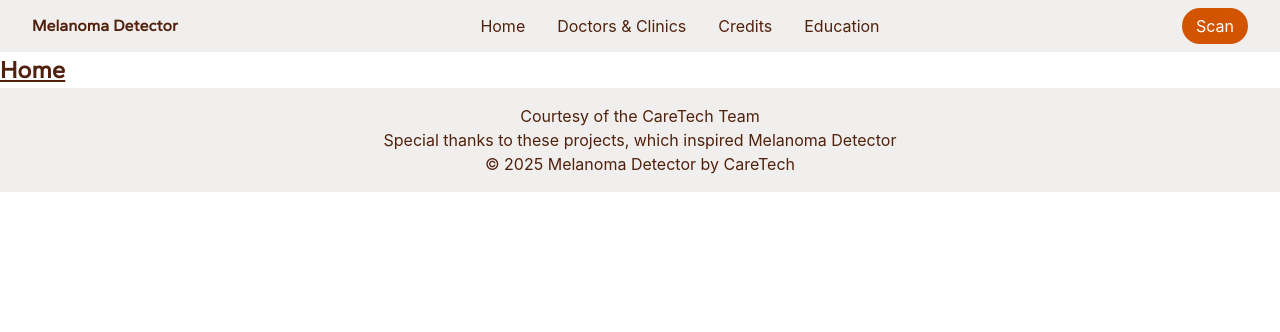
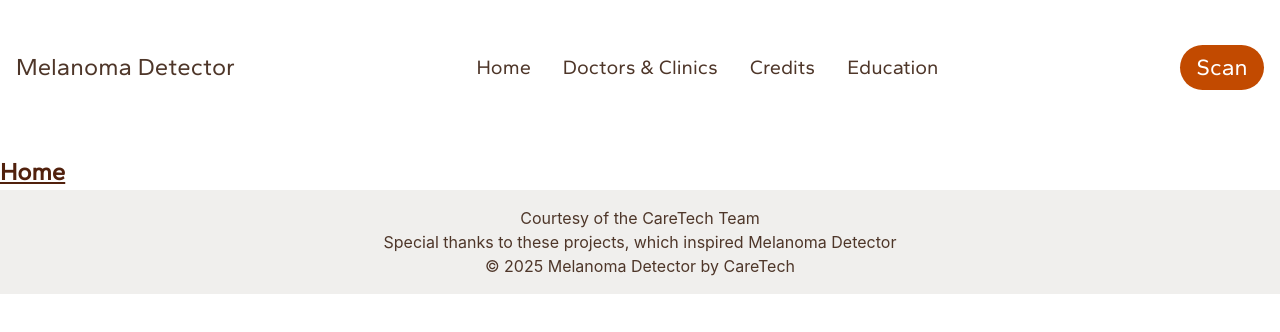
Before and after one commit to CareTech-at-UCI/melanoma-project, a React (Create React App) app in the folder frontend/: page / in a window 1280 px wide. Shown: the top 332 px of the page. Built offline with nearby package versions, Linux system fonts and the light colour scheme.

Commit message:
Beautify navbar and footer

```diff
--- a/frontend/src/App.js
+++ b/frontend/src/App.js
@@ -1,7 +1,8 @@
 import './App.css';
 import { BrowserRouter as Router, Routes, Route } from 'react-router-dom';
 import { Home } from './pages/Home';
-import { Navbar, Footer } from './components/navbar/navbar';
+import { Navbar} from './components/navbar/navbar';
+import { Footer} from './components/footer/footer';
 
 function App() {
   return (
--- /dev/null
+++ b/frontend/src/components/footer/footer.css
@@ -0,0 +1,12 @@
+/* Default Footer Styling for Larger Screens */
+.footer-text {
+  font-size: 16px; /* Default font size for larger screens */
+  color: #4e3629; /* Text color for footer */
+}
+
+/* Mobile Screen Adjustments */
+@media (max-width: 768px) {
+  .footer-text {
+    font-size: 11px; /* Smaller font size for mobile screens */
+  }
+}
--- /dev/null
+++ b/frontend/src/components/footer/footer.jsx
@@ -0,0 +1,14 @@
+import React from "react";
+import './footer.css'; // Make sure the CSS file is imported
+
+export const Footer = () => {
+  return (
+    <footer className="bg-off-white text-center p-4">
+      <p className="footer-text">
+        Courtesy of the CareTech Team <br />
+        Special thanks to these projects, which inspired Melanoma Detector{" "}
+        <br />© 2025 Melanoma Detector by CareTech
+      </p>
+    </footer>
+  );
+};
--- /dev/null
+++ b/frontend/src/components/navbar/navbar.css
@@ -0,0 +1,114 @@
+@media (min-width: 1024px) {
+  .navbar {
+    background-color: transparent;
+    transition: background-color 0.3s ease;
+    align-items: center;
+    padding-top: 3.5%;
+    padding-bottom: 5%;
+    justify-content: space-between;
+  }
+}
+
+@media (max-width: 768px) {
+  .navbar .container {
+    background-color: #f0efed;
+    padding-top: 9%;
+  }
+
+  .navbar .bar-header {
+    padding-right: 8%;
+    padding-bottom: 3%;
+  }
+
+  .navbar .logo {
+    white-space: normal;
+    font-size: 26px;
+    line-height: 1.2;
+    text-align: center;
+    width: 30%;
+    padding-left: 7%;
+    padding-right: 7%;
+    color: #4e3629;
+    background-color: #f0efed;
+  }
+
+  .navbar .hamburger-icon {
+    width: 60px;
+    height: 60px;
+  }
+
+  .navbar {
+    background-color: #ffffff !important;
+  }
+
+  .navbar .mobile-menu {
+    width: 100%;
+    background-color: #ffffff;
+    box-shadow: 0 4px 6px rgba(0, 0, 0, 0.1);
+  }
+
+  .navbar .mobile-menu a {
+    font-size: 21px;
+    color: #4e3629;
+    padding: 3.5% 0;
+    text-align: center;
+    border-bottom: 1px solid #f0efed;
+  }
+
+  .navbar .scan-button,
+  .navbar .mobile-scan-button {
+    display: none !important;
+  }
+}
+
+.navbar a1 {
+  font-family: "Gantari", sans-serif;
+  font-weight: 300;
+  font-size: 24px;
+  color: #4e3629;
+  text-decoration: none;
+  transition: color 0.3s ease;
+}
+
+.navbar a {
+  font-family: "Gantari", sans-serif;
+  font-weight: 300;
+  color: #4e3629;
+  text-decoration: none;
+  transition: color 0.3s ease;
+}
+
+@media (min-width: 1024px) {
+  .navbar a {
+    font-size: 20px;
+  }
+}
+
+@media (max-width: 768px) {
+  .navbar a {
+    font-size: 20px;
+  }
+}
+
+.navbar .scan-button {
+  background-color: #c24a00;
+  color: #ffffff;
+  width: 84px;
+  height: 45px;
+  border-radius: 50px;
+  padding: 8px 10px;
+  display: flex;
+  justify-content: center;
+  align-items: center;
+  gap: 8px;
+  font-family: "Gantari", sans-serif;
+  font-weight: 300;
+  font-size: 23px;
+  text-decoration: none;
+  transition: background-color 0.3s ease, color 0.3s ease;
+}
+
+.navbar .scan-button:hover {
+  background-color: #a74000;
+  color: #f0efed;
+}
--- a/frontend/src/components/navbar/navbar.jsx
+++ b/frontend/src/components/navbar/navbar.jsx
@@ -1,79 +1,89 @@
-import React, { useState } from 'react'
+import React, { useState } from "react";
+import "./navbar.css"; // Ensure the CSS file is imported
 
 export const Navbar = () => {
   const [isOpen, setIsOpen] = useState(false);
 
   const toggleMenu = () => {
     setIsOpen(!isOpen);
-  }
+  };
 
   return (
-    <nav className="bg-off-white py-2">
-      <div className="container mx-auto px-8">
-        <div className="flex justify-between items-center">
-          <a href="/" className="text-[16px] text-main-brown font-gantari font-bold">
+    <nav className="navbar lg:py-4">
+      <div className="container mx-auto lg:px-4 sm:px-0">
+        <div className="bar-header flex justify-between items-center">
+          {/* Logo with Two Lines on Mobile */}
+          <a1 href="/" className="logo">
             Melanoma Detector
-          </a>
-          <button onClick={toggleMenu} className="lg:hidden text-main-brown focus:outline-none">
-            {/* Hamburger */}
+          </a1>
+
+          {/* Hamburger Icon with Larger Size on Mobile */}
+          <button
+            onClick={toggleMenu}
+            className="lg:hidden text-main-brown focus:outline-none"
+          >
             <svg
-              className="w-6 h-6"
+              className="hamburger-icon"
               fill="none"
               strokeLinecap="round"
               strokeLinejoin="round"
               strokeWidth="2"
               viewBox="0 0 24 24"
-              stroke="currentColor">
+              stroke="currentColor"
+            >
               {isOpen ? (
-                <path d="M6 18L18 6M6 6l12 12" />
+                <path d="M4 6h16M4 12h16M4 18h16" />
               ) : (
                 <path d="M4 6h16M4 12h16M4 18h16" />
               )}
             </svg>
           </button>
 
-          {/* Normal */}
+          {/* Desktop Menu */}
           <div className="hidden lg:flex justify-center items-center space-x-8">
-            <a href="/" className="text-main-brown">Home</a>
-            <a href="/" className="text-main-brown">Doctors & Clinics</a>
-            <a href="/" className="text-main-brown">Credits</a>
-            <a href="/" className="text-main-brown">Education</a>
+            <a href="/" className="text-main-brown">
+              Home
+            </a>
+            <a href="/" className="text-main-brown">
+              Doctors & Clinics
+            </a>
+            <a href="/" className="text-main-brown">
+              Credits
+            </a>
+            <a href="/" className="text-main-brown">
+              Education
+            </a>
           </div>
+
+          {/* Desktop Scan Button */}
           <div className="hidden lg:flex items-center space-x-4">
-            <a href="/" className="bg-[#D35400] text-white px-3.5 py-1.5 rounded-full transition duration-300">
+            <a href="/" className="scan-button">
               Scan
             </a>
           </div>
         </div>
 
-        {/* Mobile */}
-        <div className={`lg:hidden ${
-            isOpen ? 'block' : 'hidden'
-          } pt-4`}>
-          <div className="flex flex-col space-y-4">
-            <a href="/" className="text-main-brown">Home</a>
-            <a href="/" className="text-main-brown">Doctors & Clinics</a>
-            <a href="/" className="text-main-brown">Credits</a>
-            <a href="/" className="text-main-brown">Education</a>
-            <a href="/" className="bg-[#D35400] text-white px-6 py-2 rounded-full transition duration-300 inline-block w-fit">
+        {/* Mobile Menu */}
+        <div className={`lg:hidden ${isOpen ? "block" : "hidden"} mobile-menu`}>
+          <div className="mobile-nav flex flex-col">
+            <a href="/" className="mobile-menu-item">
+              Home
+            </a>
+            <a href="/" className="mobile-menu-item">
+              Doctors & Clinics
+            </a>
+            <a href="/" className="mobile-menu-item">
+              Credits
+            </a>
+            <a href="/" className="mobile-menu-item">
+              Education
+            </a>
+            <a href="/" className="scan-button mobile-scan-button">
               Scan
             </a>
           </div>
         </div>
       </div>
     </nav>
-  )
-}
-
-export const Footer = () => {
-  return (
-      <footer className="bg-off-white text-center p-4">
-          <p className="text-[16px] text-main-brown">
-              Courtesy of the CareTech Team <br />
-              Special thanks to these projects, which inspired Melanoma Detector <br />
-              © 2025 Melanoma Detector by CareTech
-          </p>
-
-      </footer>
   );
-}
+};
```
